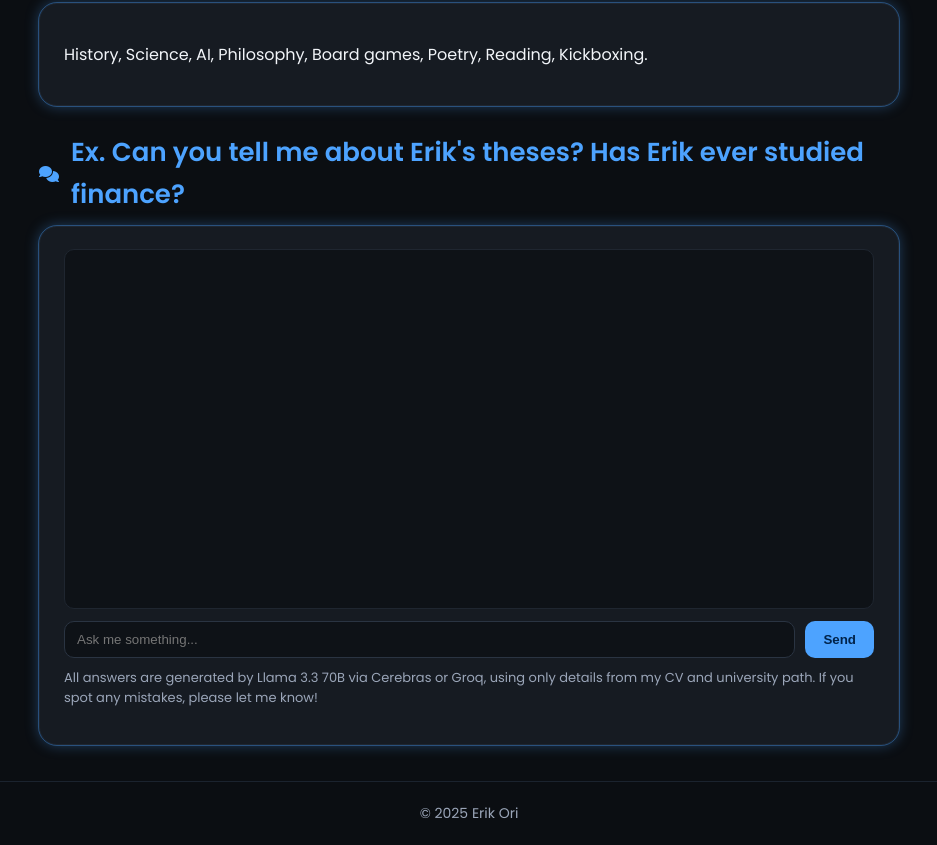
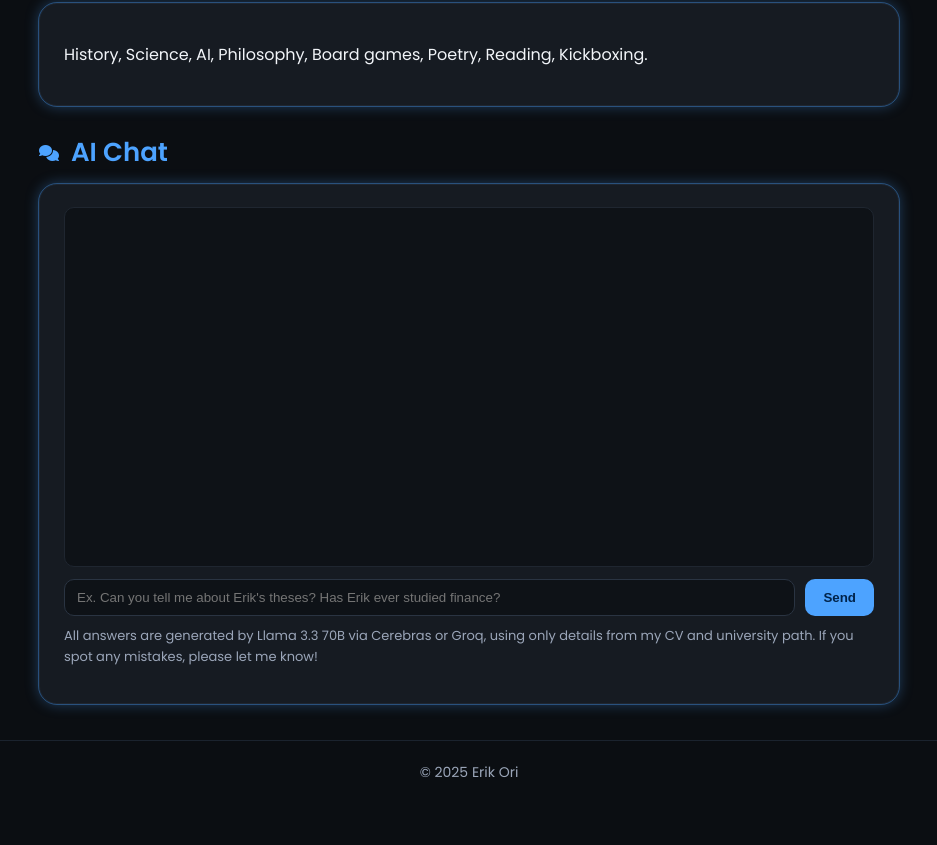
Before and after one commit to erik-ori/erik-cv, a plain HTML site: page index.html in a window 1280 px wide. Shown: the part 2629-3474 px from the top of the page, without its empty margins (171-1108 px from the left). After the commit the page ends 3432 px from the top, so only its background shows below. Drawn offline with Linux system fonts and the light colour scheme.

Commit message:
Update index.html

```diff
--- a/index.html
+++ b/index.html
@@ -52,7 +52,7 @@
 
     <section class="card fade">
       <h3>Energy Management Intern</h3>
-      <p class="place">Coopservice S.coop.p.A.  <span class="period">11/2024 – 05/2025</span></p>
+      <p class="place">Coopservice S.coop.p.A.  <span class="period">  11/2024 – 05/2025</span></p>
       <ul>
         <li>Assisting the Energy Manager in daily activities and energy optimization projects.</li>
         <li>Preparing technical reports, performance summaries, and management presentations.</li>
@@ -66,7 +66,7 @@
 
     <section class="card fade">
       <h3>Business Process Analyst</h3>
-      <p class="place">Spaggiari S.r.l.  <span class="period">02/2023 – 08/2023</span></p>
+      <p class="place">Spaggiari S.r.l.  <span class="period">  02/2023 – 08/2023</span></p>
       <ul>
         <li>Monitoring production times and process efficiency within the manufacturing workflow.</li>
         <li>Supporting the development of a pricing tool.</li>
@@ -78,7 +78,7 @@
 
     <section class="card fade">
       <h3>Various</h3>
-      <p class="place">Various  <span class="period">01/2019 – 11/2024</span></p>
+      <p class="place">Various  <span class="period">  01/2019 – 11/2024</span></p>
       <ul>
         <li>Working as waiter, agricultural worker, tutor and babysitter developing teamwork, communication, and problem solving skills.</li>
       </ul>
@@ -93,21 +93,21 @@
 
     <section class="card fade">
       <h3>Master’s Degree in Management Engineering – Energy Production</h3>
-      <p class="place">University of Modena and Reggio Emilia  <span class="period">09/2023 – 10/2025</span></p>
+      <p class="place">University of Modena and Reggio Emilia  <span class="period">  09/2023 – 10/2025</span></p>
     </section>
 
     <div class="arrow fade"></div>
 
     <section class="card fade">
       <h3>Bachelor’s Degree in Management Engineering – Energy Production</h3>
-      <p class="place">University of Modena and Reggio Emilia  <span class="period">09/2019 – 07/2023</span></p>
+      <p class="place">University of Modena and Reggio Emilia  <span class="period">  09/2019 – 07/2023</span></p>
     </section>
 
     <div class="arrow fade"></div>
 
     <section class="card fade">
       <h3>Technical Diploma in Industrial Chemistry</h3>
-      <p class="place">I.I.S. Antonio Zanelli  <span class="period">09/2013 – 06/2018</span></p>
+      <p class="place">I.I.S. Antonio Zanelli  <span class="period">  09/2013 – 06/2018</span></p>
     </section>
 
     <div class="arrow fade"></div>
@@ -160,12 +160,12 @@
 
     <!-- CHAT -->
     <div id="chat" class="section-title fade">
-      <i class="fa-solid fa-comments"></i><h2>Ex. Can you tell me about Erik's theses? Has Erik ever studied finance?</h2>
+      <i class="fa-solid fa-comments"></i><h2>AI Chat</h2>
     </div>
     <section class="card chat fade">
       <div id="chatlog" class="chatlog"></div>
       <form id="chatform">
-        <input id="question" type="text" placeholder="Ask me something..." required />
+        <input id="question" type="text" placeholder="Ex. Can you tell me about Erik's theses? Has Erik ever studied finance?" required />
         <button type="submit">Send</button>
       </form>
       <p class="note">All answers are generated by Llama 3.3 70B via Cerebras or Groq, using only details from my CV and university path.
```
